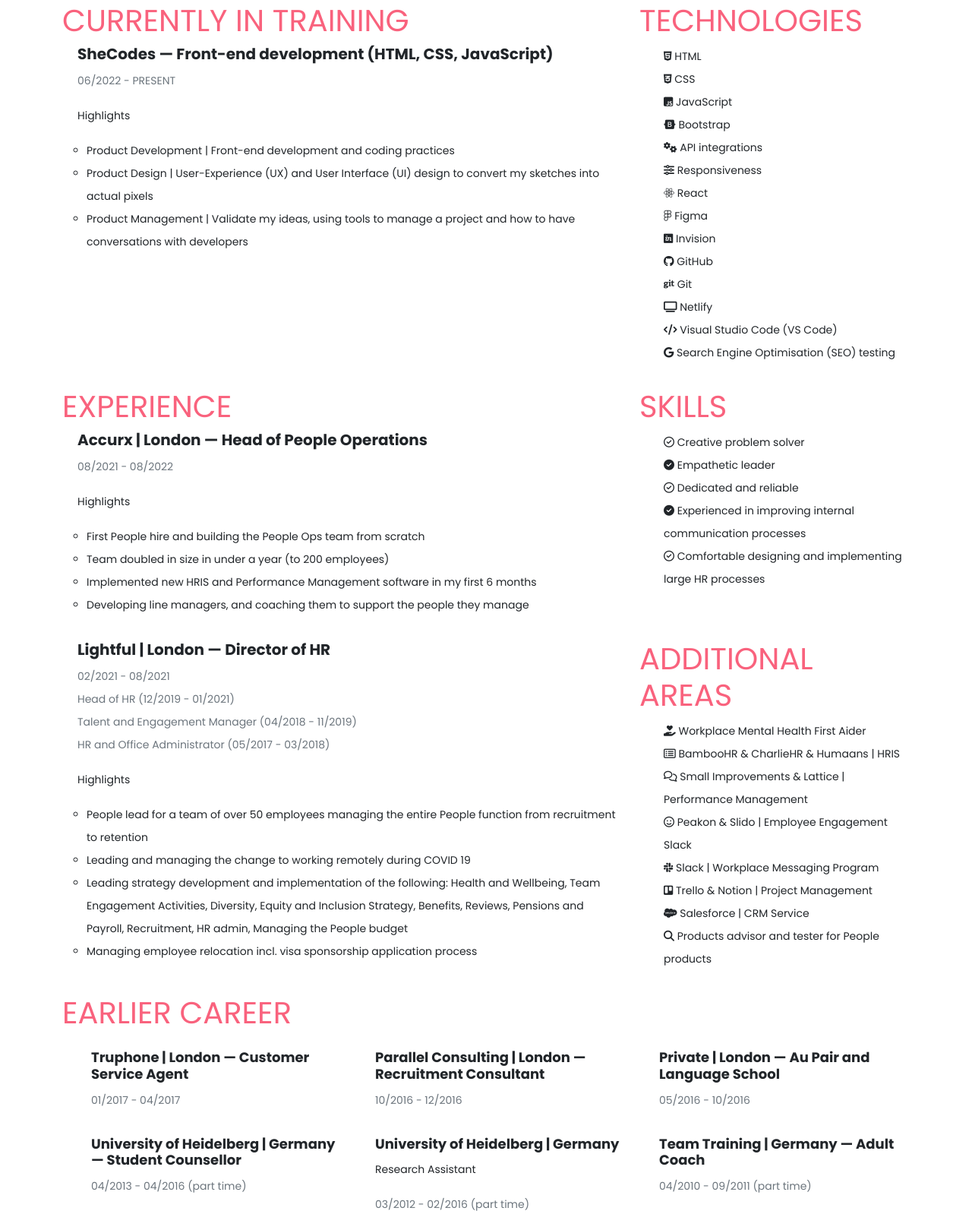
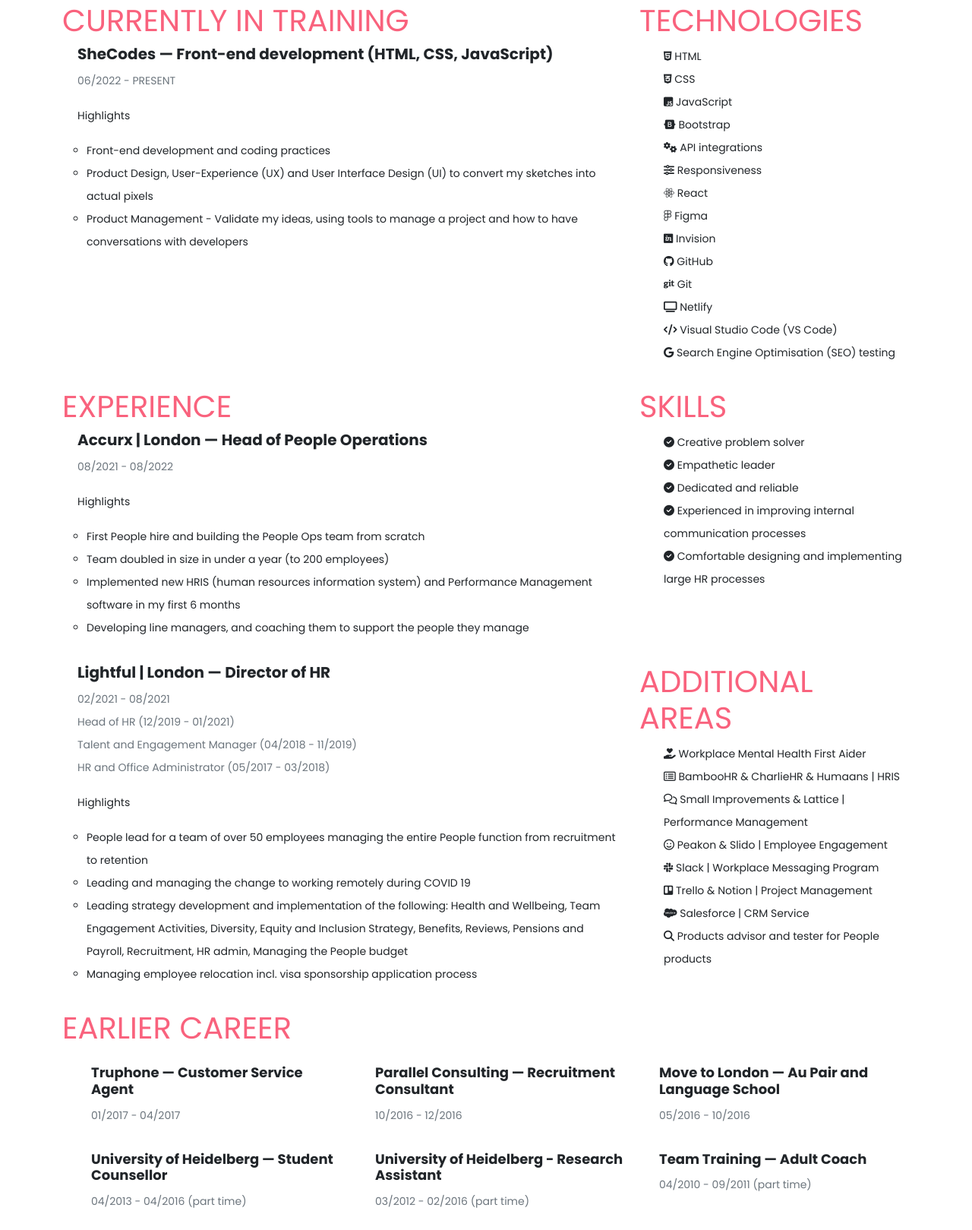
Before and after one commit to IsabellaGG/Portfolio-project-Isabella-Grable, a plain HTML site: page cv.html in a window 1280 px wide. Shown: the part 411-2030 px from the top of the page at 76% size. Drawn offline with nearby package versions, Linux system fonts and the light colour scheme; a web font is replaced by a local one.

Commit message:
Updated some content

```diff
--- a/cv.html
+++ b/cv.html
@@ -69,16 +69,13 @@
               <p class="text-muted">06/2022 - PRESENT</p>
               <p class="d-none d-md-block">Highlights</p>
               <ul class="d-none d-md-block">
+                <li>Front-end development and coding practices</li>
                 <li>
-                  Product Development | Front-end development and coding
-                  practices
+                  Product Design, User-Experience (UX) and User Interface Design
+                  (UI) to convert my sketches into actual pixels
                 </li>
                 <li>
-                  Product Design | User-Experience (UX) and User Interface (UI)
-                  design to convert my sketches into actual pixels
-                </li>
-                <li>
-                  Product Management | Validate my ideas, using tools to manage
+                  Product Management - Validate my ideas, using tools to manage
                   a project and how to have conversations with developers
                 </li>
               </ul>
@@ -125,8 +122,8 @@
               </li>
               <li>Team doubled in size in under a year (to 200 employees)</li>
               <li>
-                Implemented new HRIS and Performance Management software in my
-                first 6 months
+                Implemented new HRIS (human resources information system) and
+                Performance Management software in my first 6 months
               </li>
               <li>
                 Developing line managers, and coaching them to support the
@@ -140,22 +137,20 @@
             <h2>Skills</h2>
             <ul class="cv-skills">
               <li>
-                <i class="fa-regular fa-circle-check"></i> Creative problem
-                solver
+                <i class="fa-solid fa-circle-check"></i> Creative problem solver
               </li>
               <li>
                 <i class="fa-solid fa-circle-check"></i> Empathetic leader
               </li>
               <li>
-                <i class="fa-regular fa-circle-check"></i> Dedicated and
-                reliable
+                <i class="fa-solid fa-circle-check"></i> Dedicated and reliable
               </li>
               <li>
                 <i class="fa-solid fa-circle-check"></i> Experienced in
                 improving internal communication processes
               </li>
               <li>
-                <i class="fa-regular fa-circle-check"></i> Comfortable designing
+                <i class="fa-solid fa-circle-check"></i> Comfortable designing
                 and implementing large HR processes
               </li>
             </ul>
@@ -211,7 +206,7 @@
               </li>
               <li>
                 <i class="fa-regular fa-face-smile"></i> Peakon & Slido |
-                Employee Engagement Slack
+                Employee Engagement
               </li>
               <li>
                 <i class="fa-brands fa-slack"></i> Slack | Workplace Messaging
@@ -236,30 +231,29 @@
         <h2>Earlier career</h2>
         <div class="row cv-content-earlier-career">
           <div class="col-md-4 mt-3">
-            <h3>Truphone | London — Customer Service Agent</h3>
+            <h3>Truphone — Customer Service Agent</h3>
             <p class="text-muted">01/2017 - 04/2017</p>
           </div>
           <div class="col-md-4 mt-3">
-            <h3>Parallel Consulting | London — Recruitment Consultant</h3>
+            <h3>Parallel Consulting — Recruitment Consultant</h3>
             <p class="text-muted">10/2016 - 12/2016</p>
           </div>
           <div class="col-md-4 mt-3">
-            <h3>Private | London — Au Pair and Language School</h3>
+            <h3>Move to London — Au Pair and Language School</h3>
             <p class="text-muted">05/2016 - 10/2016</p>
           </div>
         </div>
         <div class="row cv-content-earlier-career">
           <div class="col-md-4 mt-3">
-            <h3>University of Heidelberg | Germany — Student Counsellor</h3>
+            <h3>University of Heidelberg — Student Counsellor</h3>
             <p class="text-muted">04/2013 - 04/2016 (part time)</p>
           </div>
           <div class="col-md-4 mt-3">
-            <h3>University of Heidelberg | Germany</h3>
-            <p>Research Assistant</p>
+            <h3>University of Heidelberg - Research Assistant</h3>
             <p class="text-muted">03/2012 - 02/2016 (part time)</p>
           </div>
           <div class="col-md-4 mt-3">
-            <h3>Team Training | Germany — Adult Coach</h3>
+            <h3>Team Training — Adult Coach</h3>
             <p class="text-muted">04/2010 - 09/2011 (part time)</p>
           </div>
         </div>
```
Also changed, not shown: about.html (+1 -1 lines), index.html (+5 -5 lines).
